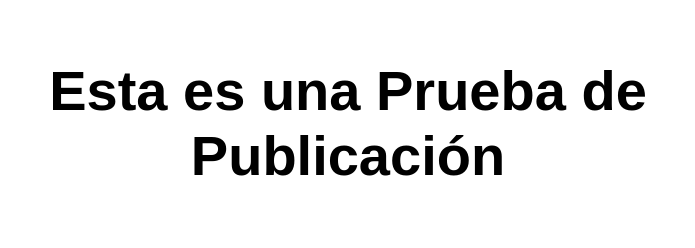
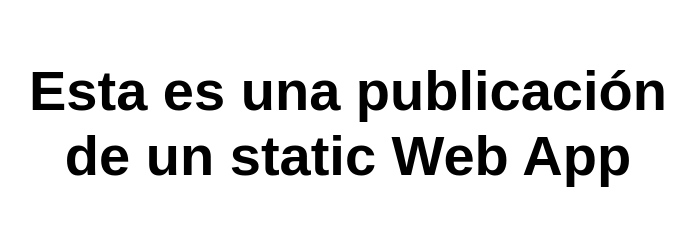
Before and after one commit to fvaldivia71/my-first-static-web-app, a plain HTML site: page index.html in a window 1280 px wide. Shown: the whole page, without its empty margins (292-987 px from the left). Drawn offline with Linux system fonts and the light colour scheme.

Commit message:
se aplican cambios

```diff
--- a/index.html
+++ b/index.html
@@ -5,12 +5,12 @@
   <meta charset="UTF-8">
   <meta name="viewport" content="width=device-width, initial-scale=1.0">
   <link rel="stylesheet" href="styles.css">
-  <title>Vanilla JavaScript App</title>
+  <title>Aplicacion de prueba</title>
 </head>
 
 <body>
   <main>
-    <h1>Esta es una Prueba de Publicación</h1>
+    <h1>Esta es una publicación de un static Web App</h1>
   </main>
 </body>
 
```
